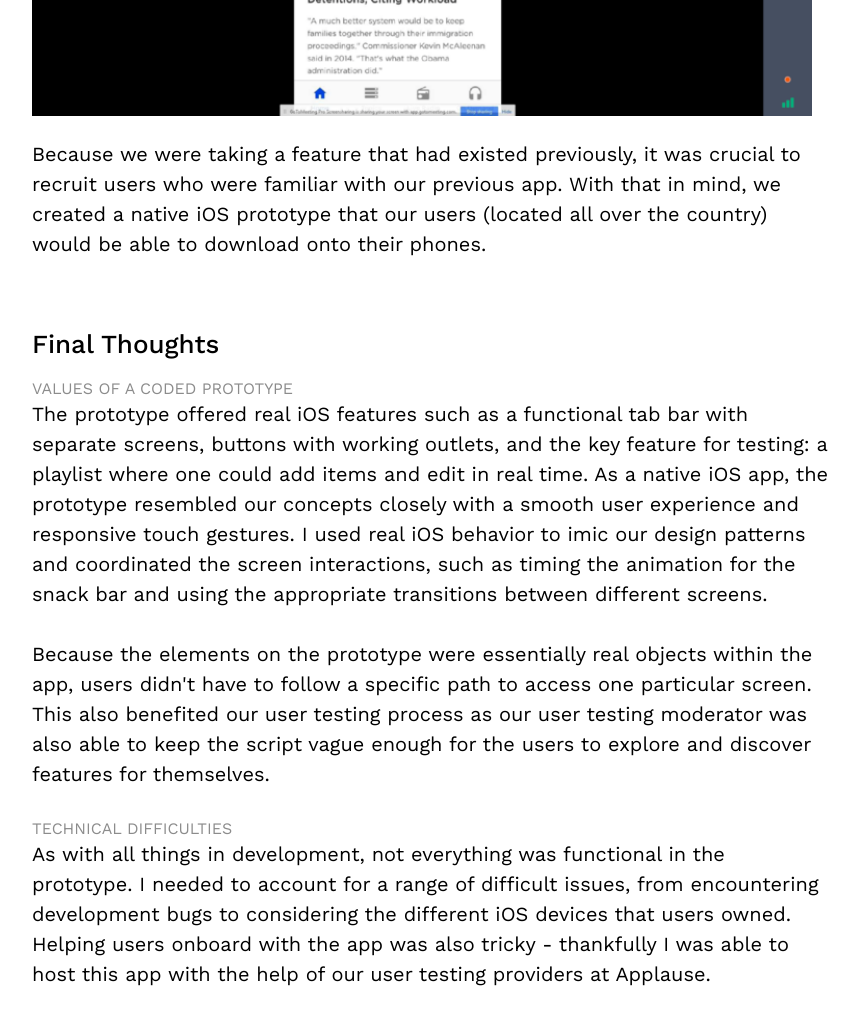
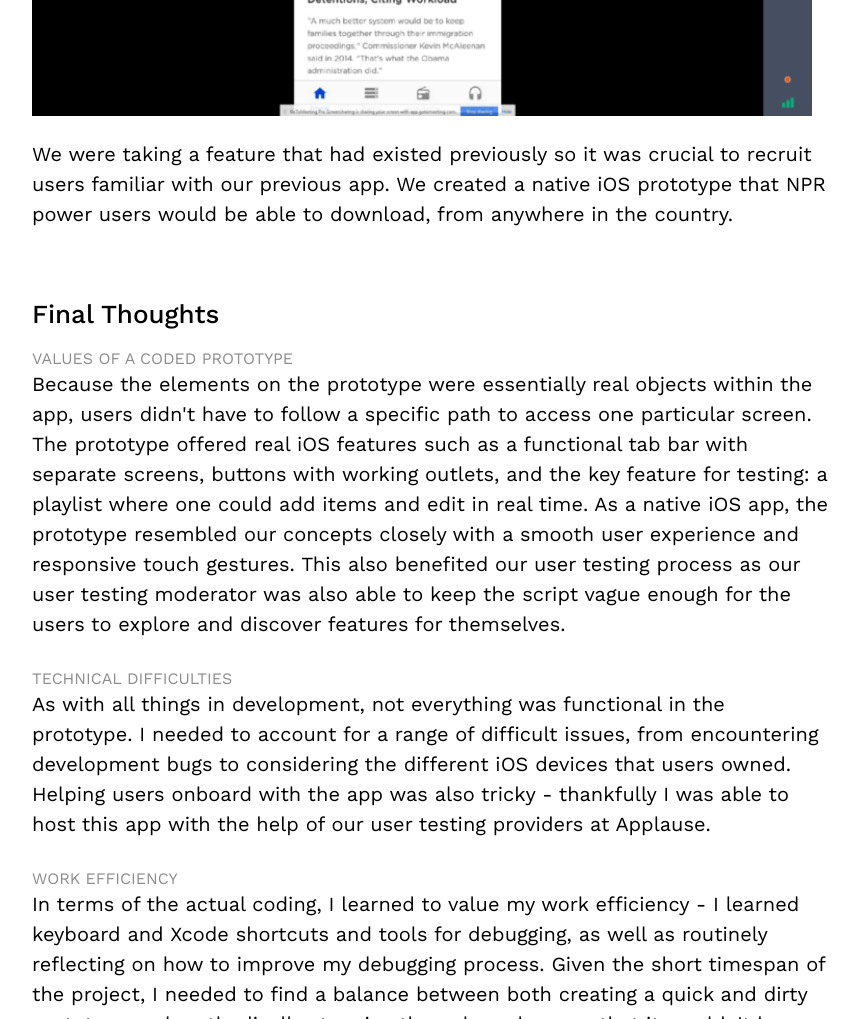
Before and after one commit to nicolejeekim/nicolejeekim.github.io, a plain HTML site: page npr.html in a window 1280 px wide. Shown: the part 1820-2839 px from the top of the page, without its empty margins (208-1067 px from the left). Drawn offline with nearby package versions, Linux system fonts and the light colour scheme.

Commit message:
edited copy of npr project

```diff
--- a/npr.html
+++ b/npr.html
@@ -47,14 +47,12 @@
 	 </div>
 	 <div class="photos"><a href="img/npr/dev.png"><img id="containerimg" src="img/npr/dev.png"></a></div>
 	 <div class="photos"><a href="img/npr/testing.png"><img id="containerimg" src="img/npr/testing.png"></a></div>
-	 <div class="bodytext">Because we were taking a feature that had existed previously, it was crucial to recruit users who were familiar with our previous app. With that in mind, we created a native iOS prototype that our users (located all over the country) would be able to download onto their phones.</div>
+	 <div class="bodytext">We were taking a feature that had existed previously so it was crucial to recruit users familiar with our previous app. We created a native iOS prototype that NPR power users would be able to download, from anywhere in the country.</div>
 	 <br>
   	 <div class="header3">Final Thoughts</div>
  	 <div class="header4">VALUES OF A CODED PROTOTYPE</div>
   	 <div class="bodytext">
- 	 The prototype offered real iOS features such as a functional tab bar with separate screens, buttons with working outlets, and the key feature for testing: a playlist where one could add items and edit in real time. As a native iOS app, the prototype resembled our concepts closely with a smooth user experience and responsive touch gestures. I used real iOS behavior to imic our design patterns and coordinated the screen interactions, such as timing the animation for the snack bar and using the appropriate transitions between different screens.
- 	 <br><br>
- 	 Because the elements on the prototype were essentially real objects within the app, users didn't have to follow a specific path to access one particular screen. This also benefited our user testing process as our user testing moderator was also able to keep the script vague enough for the users to explore and discover features for themselves.
+ 	 Because the elements on the prototype were essentially real objects within the app, users didn't have to follow a specific path to access one particular screen. The prototype offered real iOS features such as a functional tab bar with separate screens, buttons with working outlets, and the key feature for testing: a playlist where one could add items and edit in real time. As a native iOS app, the prototype resembled our concepts closely with a smooth user experience and responsive touch gestures. This also benefited our user testing process as our user testing moderator was also able to keep the script vague enough for the users to explore and discover features for themselves.
  	 </div>
 
  	 <div class="header4">TECHNICAL DIFFICULTIES</div>
```
